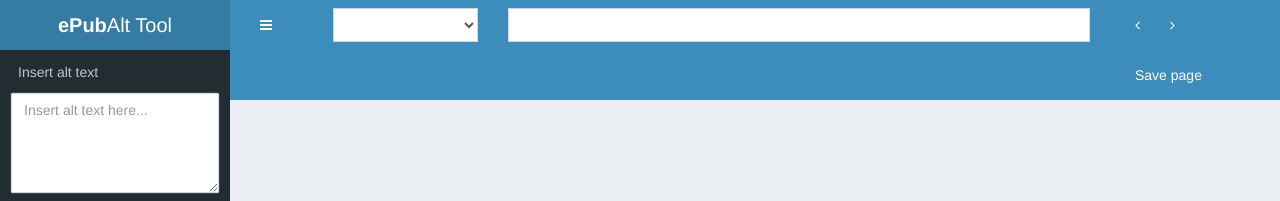
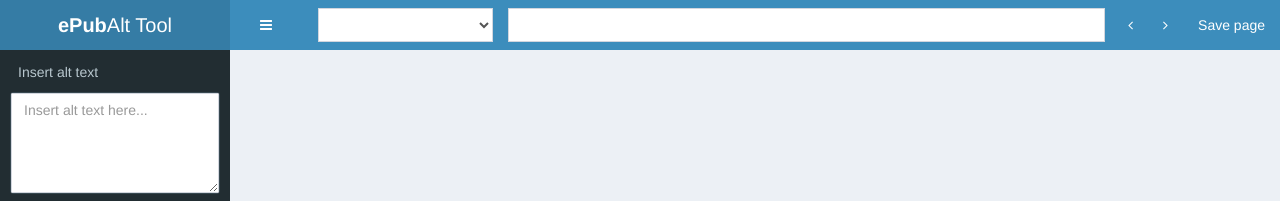
Before and after one commit to qtcoder999/epubAltTool_front, a website: page index.html in a window 1280 px wide. Shown: the top 201 px of the page. Drawn offline with nearby package versions, Linux system fonts and the light colour scheme.

Commit message:
Updated CSS and html

```diff
--- a/index.html
+++ b/index.html
@@ -44,18 +44,18 @@
           <span class="sr-only">Toggle navigation</span>
         </a>
 		</div>
-        <div class="col-md-2">
+        <div class="col-md-2 padding-left-right-off">
           <div class="form-group margin-top-1">
             <select class="form-control " id="sel1">
             </select>
           </div>
         </div>
-        <div class="col-md-7">
+        <div class="col-md-7 padding-right-off">
           <div class="input-group width-100 margin-top-1">
             <input id="URLbar" type="text" class="form-control color-white cursor-default-1" disabled>
           </div>
         </div>
-		<div class="col-md-2">
+		<div class="padding-left-right-off col-md-2">
         <div class="navbar-custom-menu">
           <ul class="nav navbar-nav">
             <li id="nav-left-1">
```
Also changed, not shown: dist/css/style.css, 1 other file.
